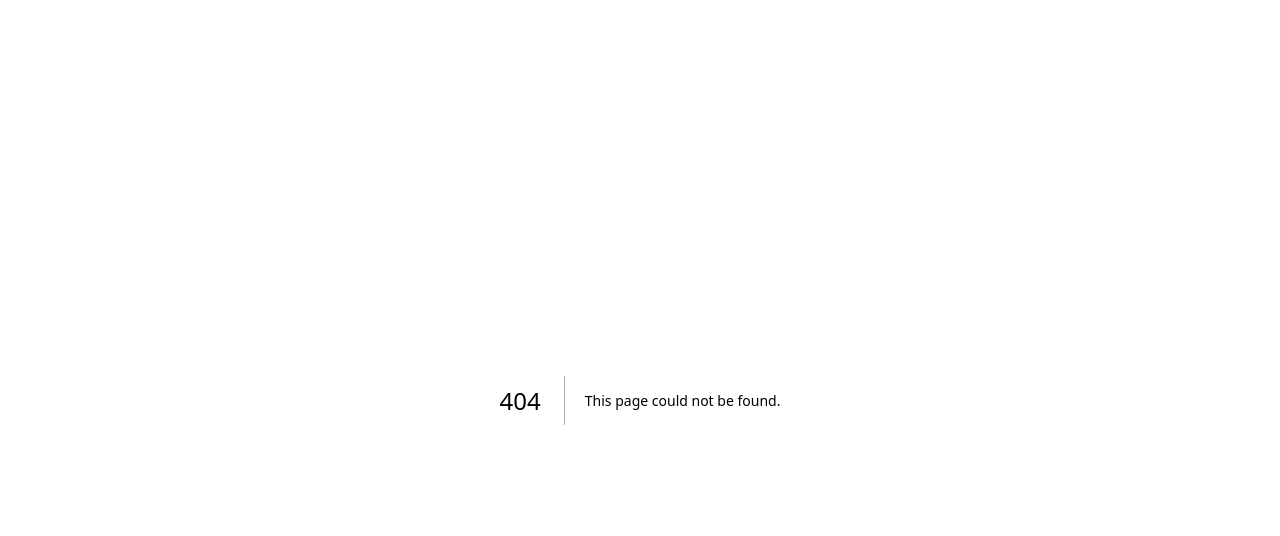
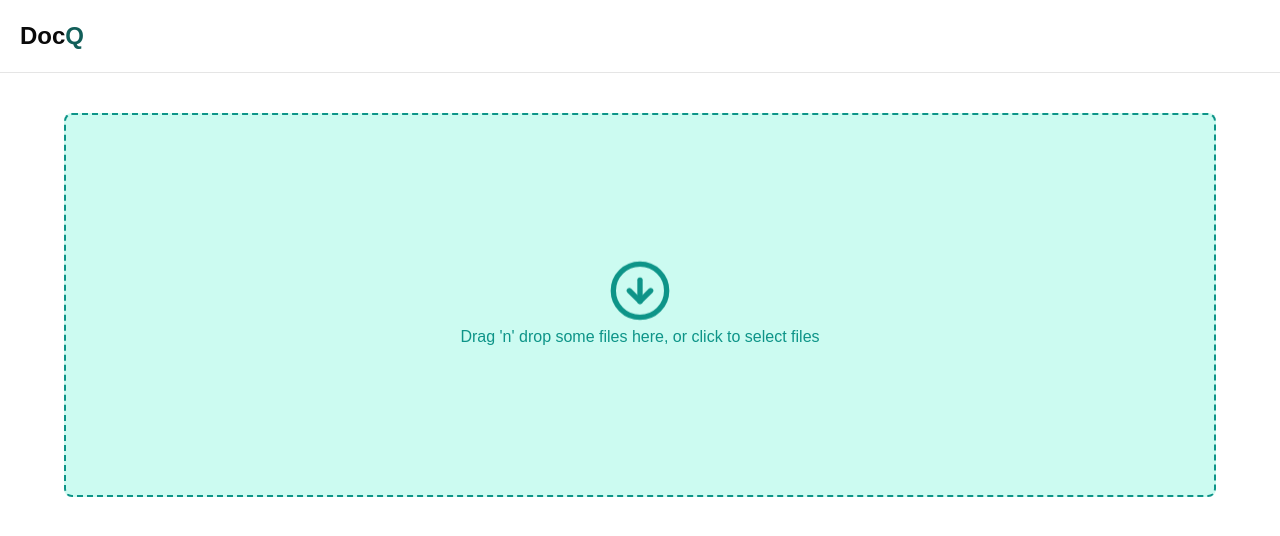
Before and after one commit to reokdev/docq, a Next.js app: page /dashboard/upload in a window 1280 px wide. Before the commit this address had no page. Shown: the top 536 px of the page. Built offline with nearby package versions, Linux system fonts and the light colour scheme; no server answers.

Commit message:
added react-dropzone, setup flie uploaded component

```diff
--- /dev/null
+++ b/app/dashboard/upload/page.tsx
@@ -0,0 +1,11 @@
+import FileUploader
+ from "@/components/FileUploader"
+function Upload() {
+  return (
+    <div>
+      <FileUploader />
+    </div>
+  )
+}
+
+export default Upload
--- /dev/null
+++ b/components/FileUploader.tsx
@@ -0,0 +1,45 @@
+'use client'
+
+import { useCallback } from 'react'
+import { useDropzone } from 'react-dropzone'
+import {
+    CheckCircleIcon,
+    CircleArrowDown,
+    HammerIcon,
+    RocketIcon,
+    SaveIcon
+} from 'lucide-react'
+
+
+function FileUploader() {
+    const onDrop = useCallback((acceptedFiles: File[]) => {
+
+    }, [])
+    const { getRootProps, getInputProps, isDragActive, isFocused, isDragAccept } = useDropzone({ onDrop })
+    return (
+        <div className='flex flex-col gap-4 items-center max-w-7xl mx-auto'>
+            <div {...getRootProps()}
+                className={`p-10 border-teal-600 border-2 border-dashed mt-10 w-[90%] text-teal-600 rounded-lg h-96 flex items-center justify-center ${isFocused || isDragAccept ? 'bg-teal-300' : 'bg-teal-100'}`}
+            >
+                <input {...getInputProps()} />
+                <div className='flex flex-col justify-center items-center'>
+                    {
+                        isDragActive ? (
+                            <>
+                                <RocketIcon className="h-16 w-16 animate-ping" />
+                                <p>Drop the files here ...</p>
+                            </>
+                        ) : (
+                            <>
+                                <CircleArrowDown className="h-16 w-16 animate-bounce" />
+                                <p>Drag 'n' drop some files here, or click to select files</p>
+                            </>
+                        )
+                    }
+                </div>
+            </div>
+        </div>
+    )
+}
+
+export default FileUploader
--- a/package.json
+++ b/package.json
@@ -17,6 +17,7 @@
     "next": "15.0.3",
     "react": "19.0.0-rc-66855b96-20241106",
     "react-dom": "19.0.0-rc-66855b96-20241106",
+    "react-dropzone": "^14.3.5",
     "tailwind-merge": "^2.5.5",
     "tailwindcss-animate": "^1.0.7"
   },
```
Also changed, not shown: 1 other file (tests, documents, lock files or other folders).
